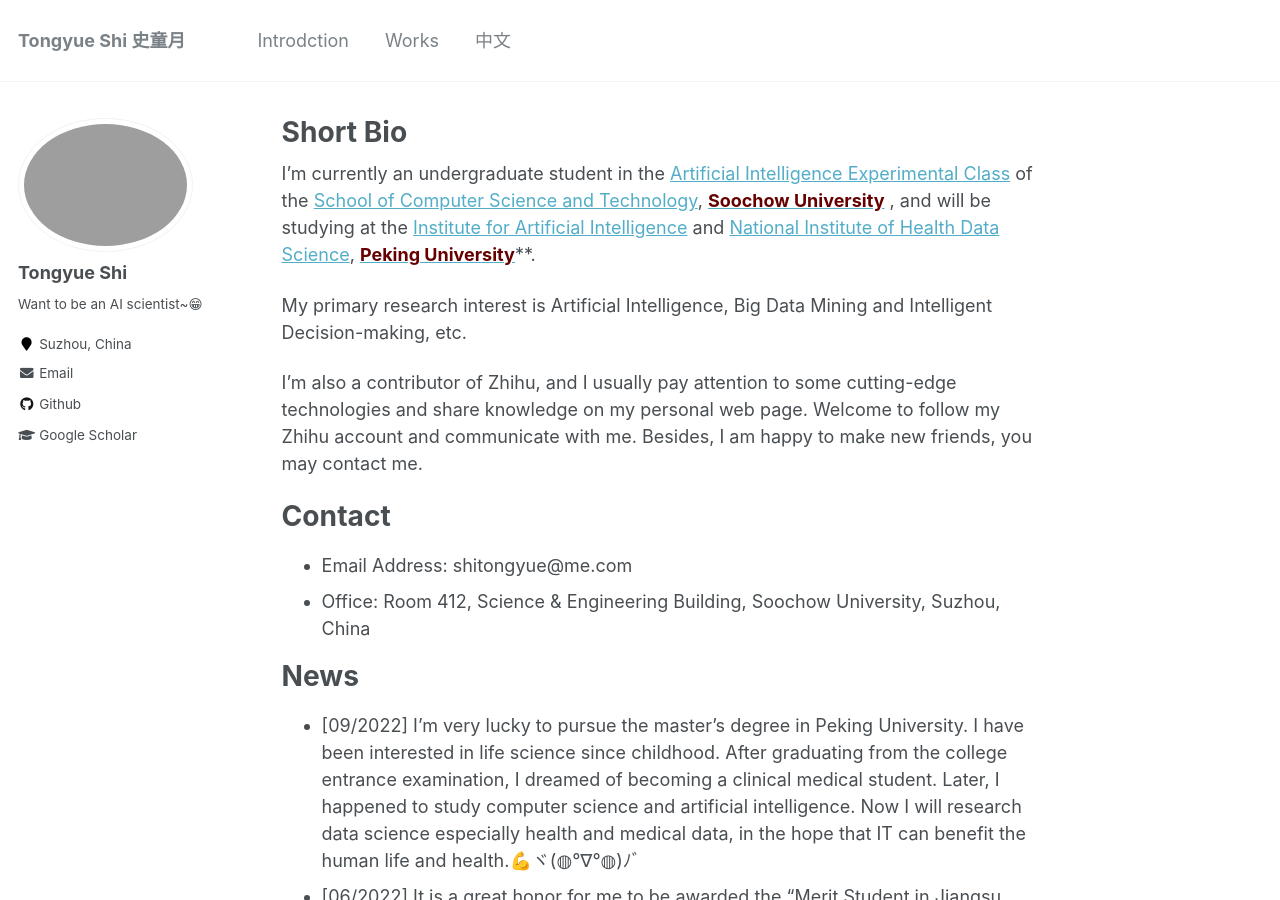
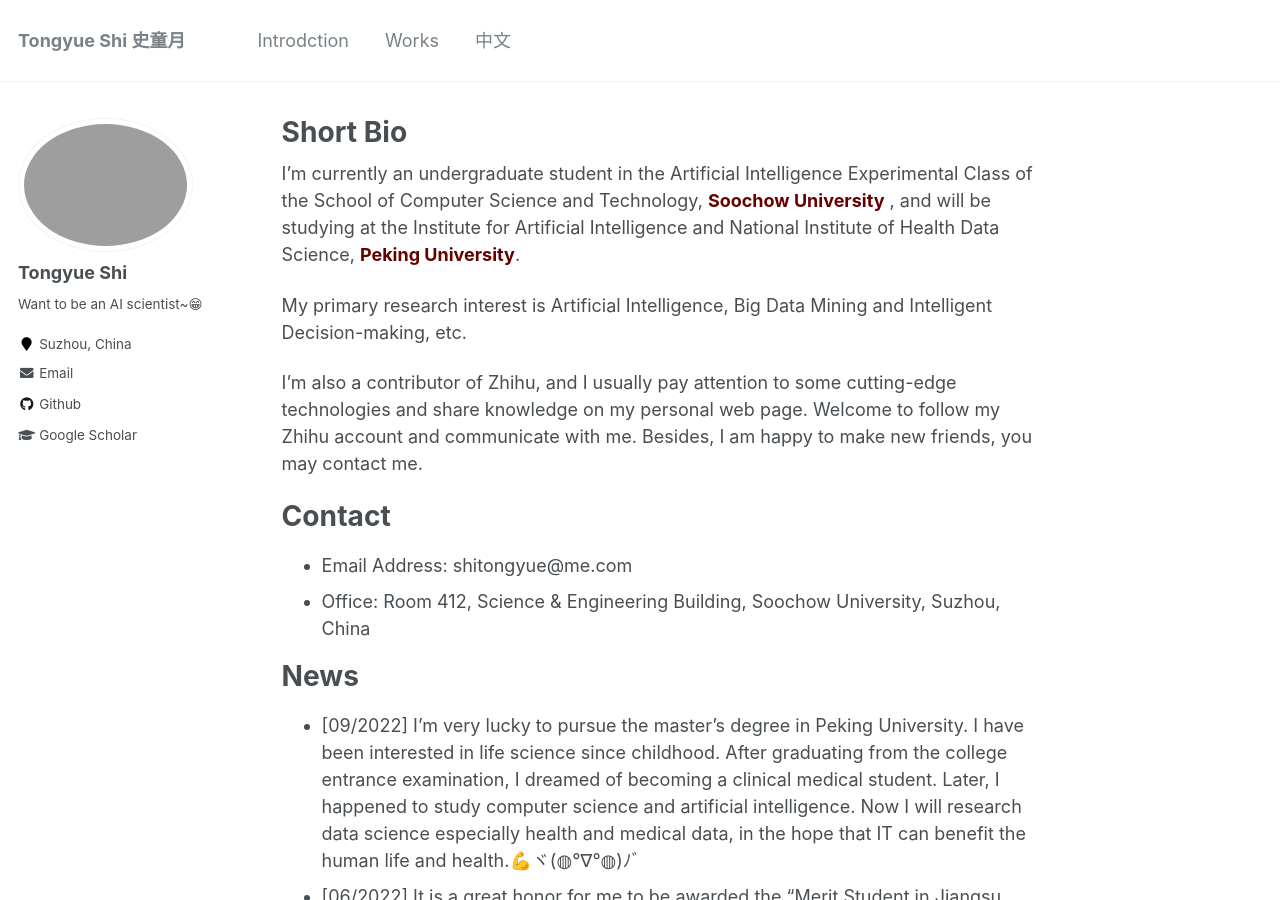
Before and after one commit to perfectboy666/perfectboy666.github.io, a Jekyll site: the page built from _pages/about.md, in a window 1280 px wide and 900 px high. Built offline with Jekyll 4.4.1, drawn with Linux system fonts in a browser that asks for light colours; some of the changed lines change nothing that is shown.

Commit message:
Update about.md

```diff
--- a/_pages/about.md
+++ b/_pages/about.md
@@ -8,7 +8,7 @@ redirect_from:
   - /about.html
 ---
 
-I'm currently an undergraduate student in the [Artificial Intelligence Experimental Class](http://aiclass.jwb.suda.edu.cn/) of the [School of Computer Science and Technology](http://scst.suda.edu.cn/), [**<font color="#660000">Soochow University</font>**](https://www.suda.edu.cn/) , and will be studying at the [Institute for Artificial Intelligence](http://www.ai.pku.edu.cn/) and [National Institute of Health Data Science](http://www.nihds.pku.edu.cn/), [**<font color="#660000">Peking University</font>**](https://www.pku.edu.cn/)**.
+I'm currently an undergraduate student in the Artificial Intelligence Experimental Class of the School of Computer Science and Technology, **<font color="#660000">Soochow University</font>** , and will be studying at the Institute for Artificial Intelligence and National Institute of Health Data Science, **<font color="#660000">Peking University</font>**.
 
 My primary research interest is Artificial Intelligence, Big Data Mining and Intelligent Decision-making, etc.
 
```
